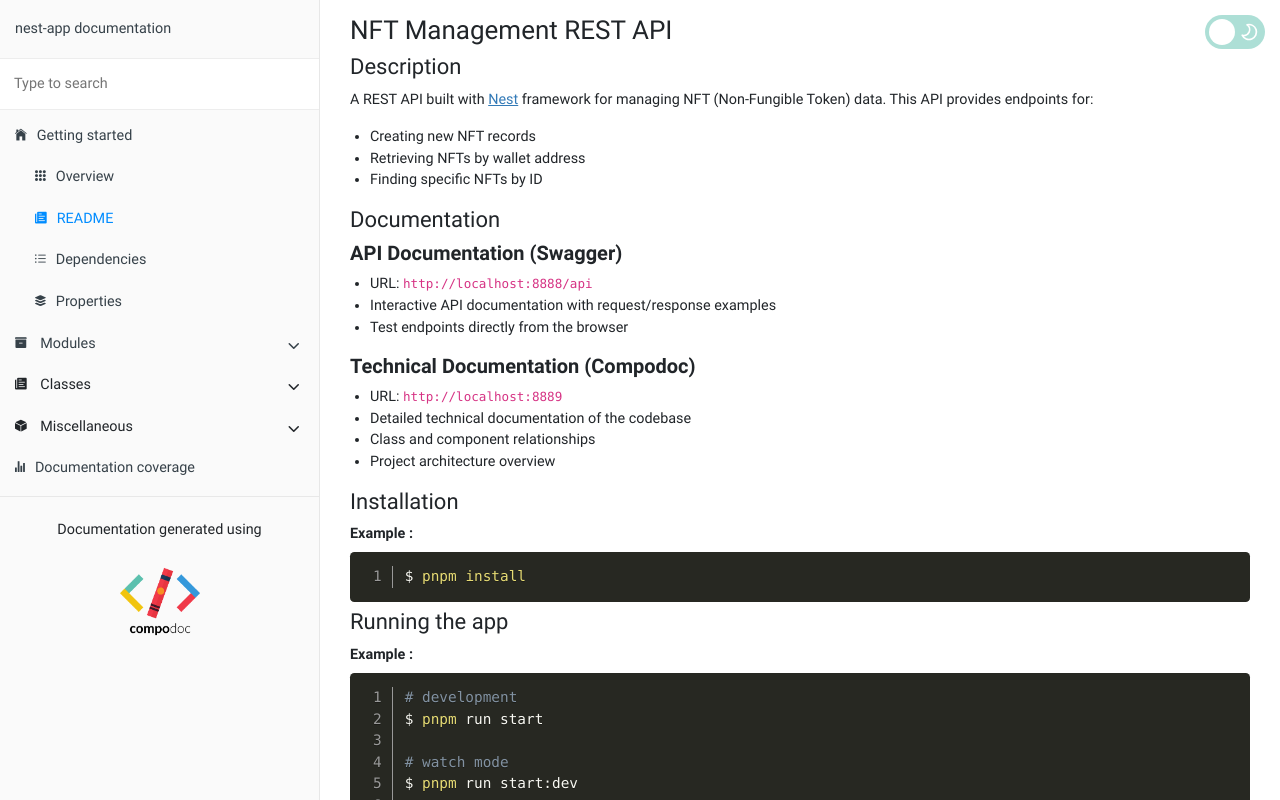
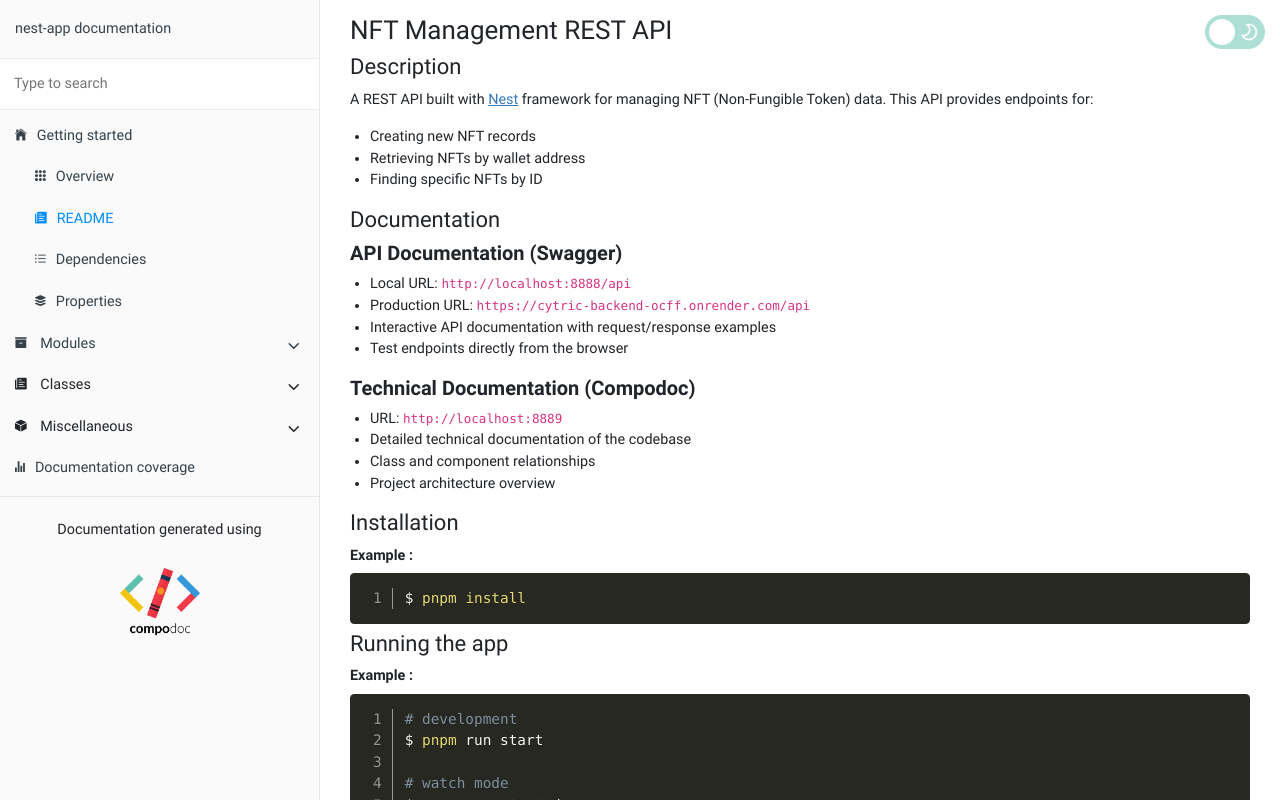
Before and after one commit to oojoseph67/cytric-backend, a website: page documentation/index.html in a window 1280 px wide. Drawn offline with Linux system fonts and the light colour scheme.

Commit message:
readme update

```diff
--- a/documentation/index.html
+++ b/documentation/index.html
@@ -93,7 +93,8 @@
 <h2>Documentation</h2>
 <h3>API Documentation (Swagger)</h3>
 <ul>
-<li>URL: <code>http://localhost:8888/api</code></li>
+<li>Local URL: <code>http://localhost:8888/api</code></li>
+<li>Production URL: <code>https://cytric-backend-ocff.onrender.com/api</code></li>
 <li>Interactive API documentation with request/response examples</li>
 <li>Test endpoints directly from the browser</li>
 </ul>
```
Also changed, not shown: README.md.
